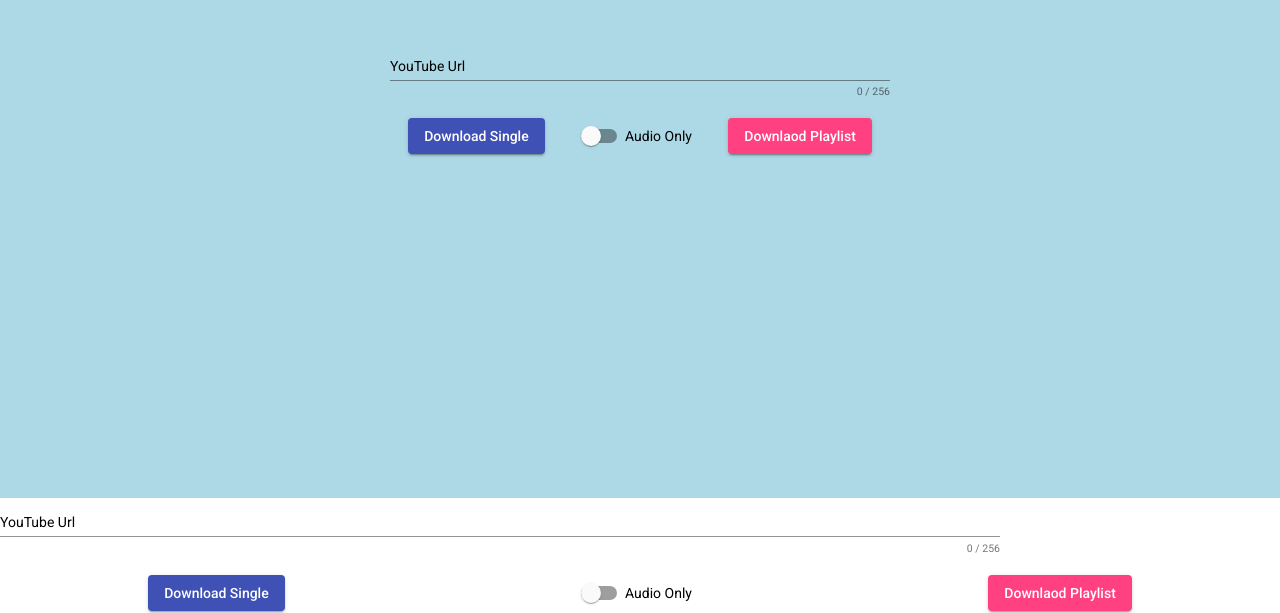
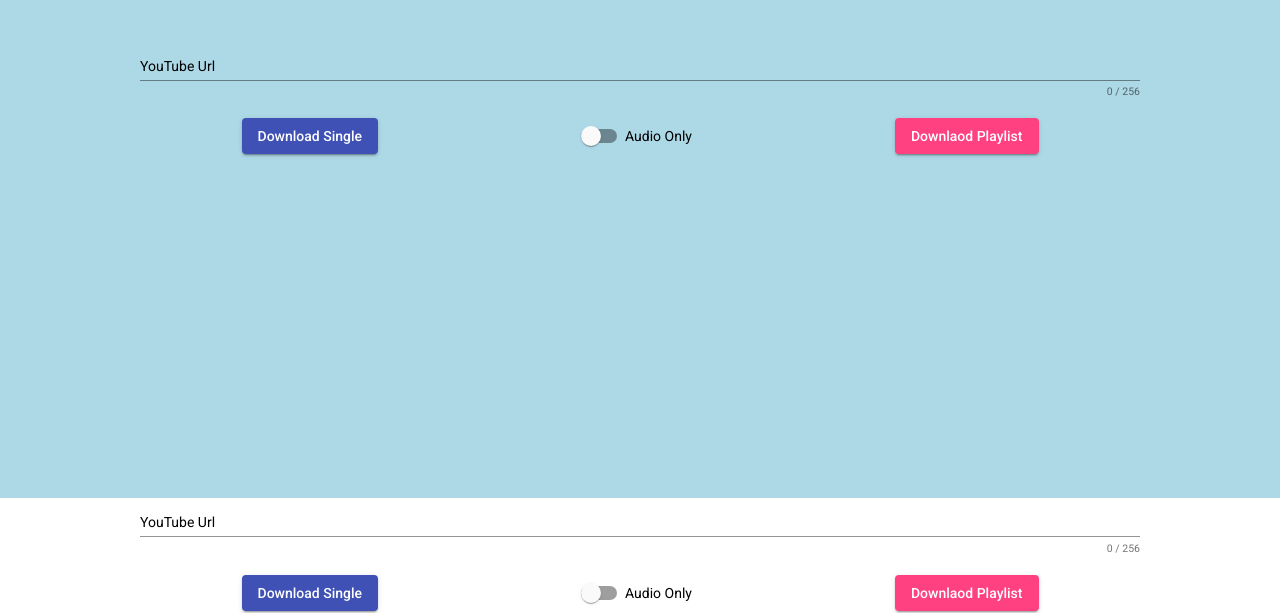
Before and after one commit to HerrPeter/Youtube-Converter, an Angular app: page /home in a window 1280 px wide. Shown: the part 302-915 px from the top of the page. Built offline with nearby package versions, Linux system fonts and the light colour scheme.

Commit message:
Adjusted margins and widths of ui

```diff
--- a/src/app/app.component.html
+++ b/src/app/app.component.html
@@ -18,9 +18,9 @@
           </div>
         </header>
       </div> -->
-    <div class="flex-main">
-      <app-home-page></app-home-page>
-    </div>
+    <!-- <div class="flex-main"> -->
+    <app-home-page class="flex-main"></app-home-page>
+    <!-- </div> -->
     <!-- </div> -->
   </mat-grid-tile>
 </mat-grid-list>
--- a/src/app/app.component.less
+++ b/src/app/app.component.less
@@ -19,4 +19,6 @@
   width: 100%;
   display: flex;
   justify-content: center;
+  margin-left: 50px;
+  margin-right: 50px;
 }
--- a/src/app/home-page/home-page.component.less
+++ b/src/app/home-page/home-page.component.less
@@ -1,8 +1,9 @@
 .example-form {
-  min-width: 500px;
+  min-width: 450px;
   max-width: 1000px;
   width: 100%;
   margin-bottom: 20px;
+  align-self: center;
 }
 
 .example-full-width {
@@ -11,10 +12,15 @@
 
 .container-outer {
   align-self: center;
+  width: 100%;
+  display: flex;
+  flex-direction: column;
 }
 
 .container {
   width: 100%;
+  max-width: 1000px;
   display: flex;
   justify-content: space-around;
+  align-self: center;
 }
```
